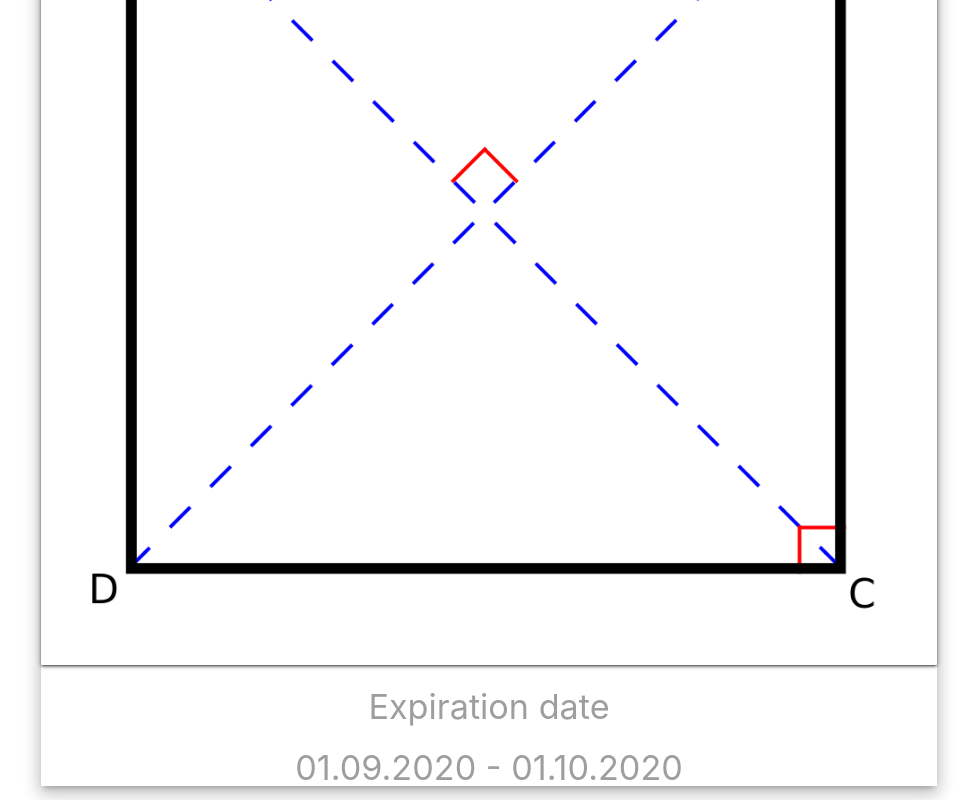
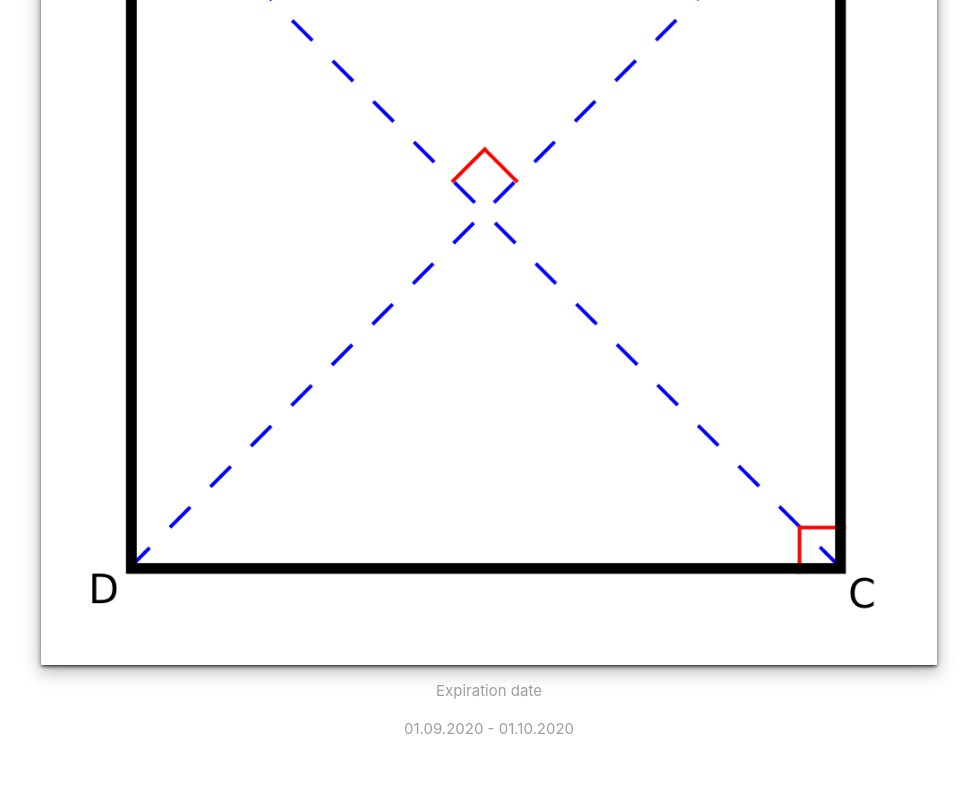
Before and after one commit to casiod40m/casiod40m.github.io, a plain HTML site: page index.html in a window 1280 px wide. Shown: the part 367-1167 px from the top of the page, without its empty margins (151-1128 px from the left). After the commit the page ends 1122 px from the top, so only its background shows below. Drawn offline with nearby package versions, Linux system fonts and the light colour scheme.

Commit message:
Update index.html

```diff
--- a/index.html
+++ b/index.html
@@ -21,8 +21,7 @@
 
     </div>
   </div>
- <h4 class="center grey-text">Expiration date</h4>
-       <h4 class="center grey-text">01.09.2020 - 01.10.2020</h4>
 </div>
-
+ <p class="center grey-text">Expiration date</p>
+       <p class="center grey-text">01.09.2020 - 01.10.2020</p>
 </body>
```
